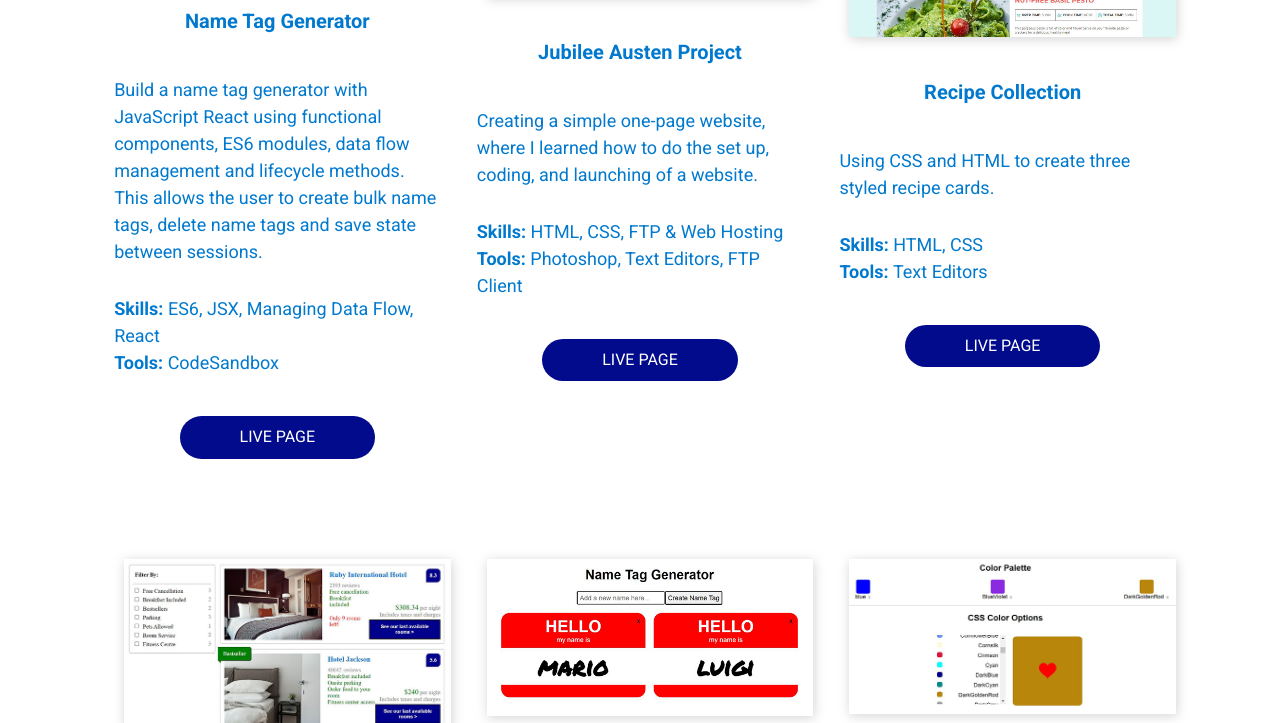
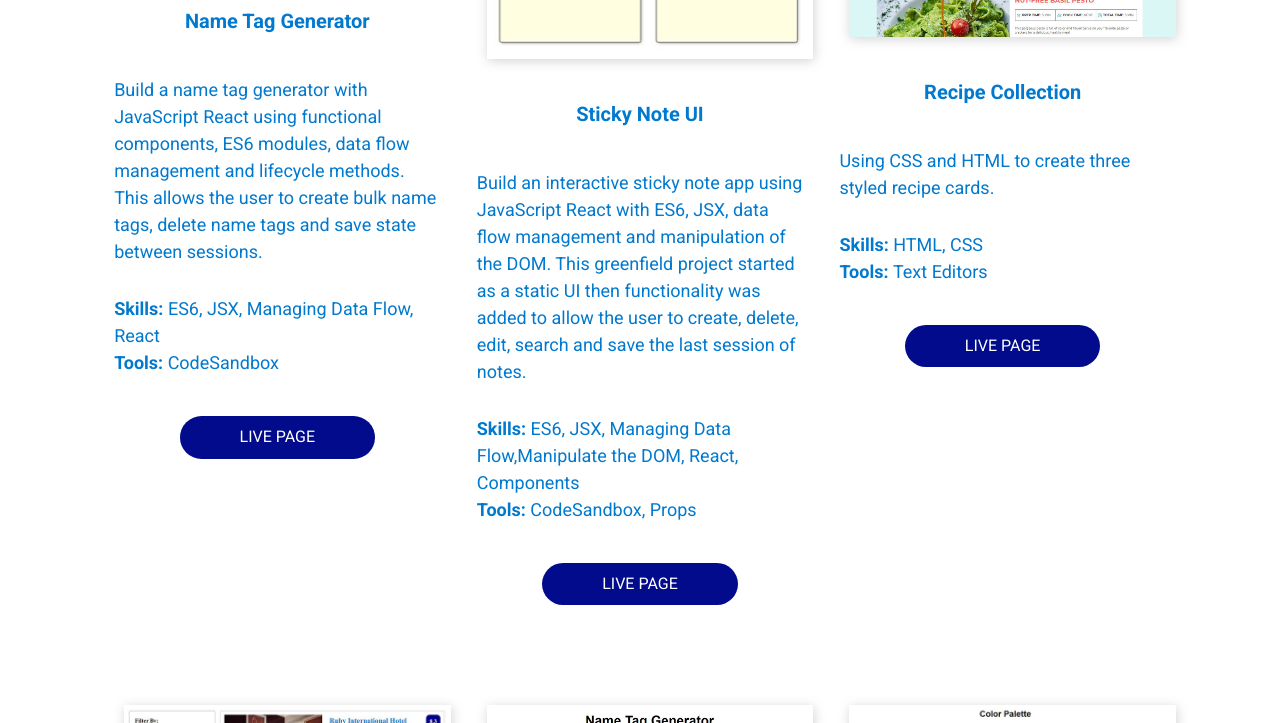
Before and after one commit to hchjackson/huichieh-jackson-portfolio, a website built with Parcel: page index.html in a window 1280 px wide. Shown: the part 1348-2071 px from the top of the page. Built offline with nearby package versions, Linux system fonts and the light colour scheme.

Commit message:
Updated Project Section, the Sticky Note UI replaced Jubilee Austen Project.

```diff
--- a/index.html
+++ b/index.html
@@ -67,13 +67,13 @@
             <div class="portfolio-piece">
               <figure>
                 <!-- Add project image below -->
-                <a href="https://hchjackson.github.io/Jubilee-Austen/" target="_blank"><img src="img/jubilee-austen-project-02.png" alt="work desk"></a>
+                <a href="https://1l1bq1.csb.app/" target="_blank"><img src="img/l14-sticky-note-ui-screenshot.JPG" alt="sticky note"></a>
               </figure>
-              <h4>Jubilee Austen Project</h4>
-              <p class="project-description">Creating a simple one-page website, where I learned how to do the set up, coding, and launching of a website.</p>
-              <p><span>Skills: </span>HTML, CSS, FTP & Web Hosting</p>
-              <p><span>Tools: </span>Photoshop, Text Editors, FTP Client</p>
-              <a class="project-link" href="https://hchjackson.github.io/Jubilee-Austen/" target="_blank">live page</a>
+              <h4>Sticky Note UI</h4>
+              <p class="project-description">Build an interactive sticky note app using JavaScript React with ES6, JSX, data flow management and manipulation of the DOM. This greenfield project started as a static UI then functionality was added to allow the user to create, delete, edit, search and save the last session of notes.</p>
+              <p><span>Skills: </span>ES6, JSX, Managing Data Flow,Manipulate the DOM, React, Components</p>
+              <p><span>Tools: </span>CodeSandbox, Props</p>
+              <a class="project-link" href="https://1l1bq1.csb.app/" target="_blank">live page</a>
             </div>
 
             <!-- Portfolio Project #3 -->
```
